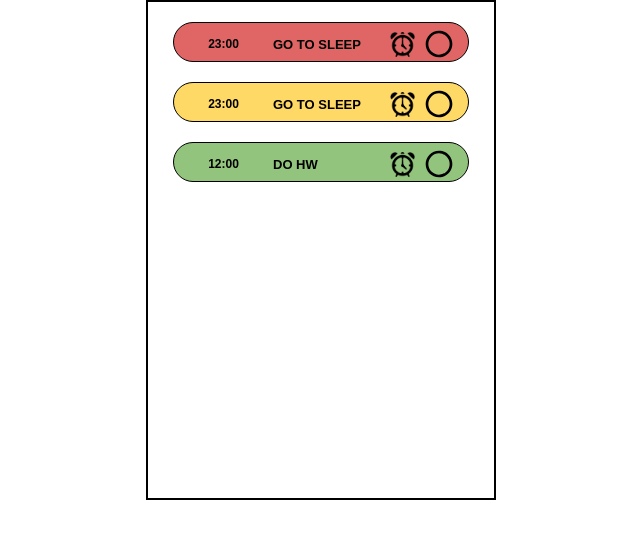
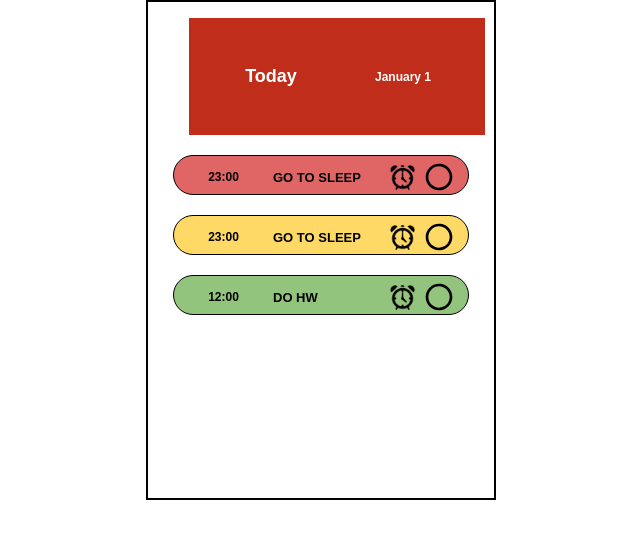
Before and after one commit to QqWwEe123123123/AgendaExtension, a React (Create React App) app: page / in a window 1280 px wide. Shown: the top 538 px of the page, without its empty margins (319-959 px from the left). Built offline with nearby package versions, Linux system fonts and the light colour scheme.

Commit message:
Update App.js

```diff
--- a/src/App.js
+++ b/src/App.js
@@ -1,6 +1,8 @@
 import { Tasks } from './Components'
 import { Container } from './GlobalStyles'
+import { Datetime } from './Components'
 import GlobalStyle from './GlobalStyles'
+
 
 function App() {
 
@@ -26,6 +28,9 @@ function App() {
     <div>
       <GlobalStyle/>
       <Container>
+        <Datetime day = "Today "date ="January 1">
+
+        </Datetime>
         <Tasks list={toDos}/>
       </Container>
     </div>
```
